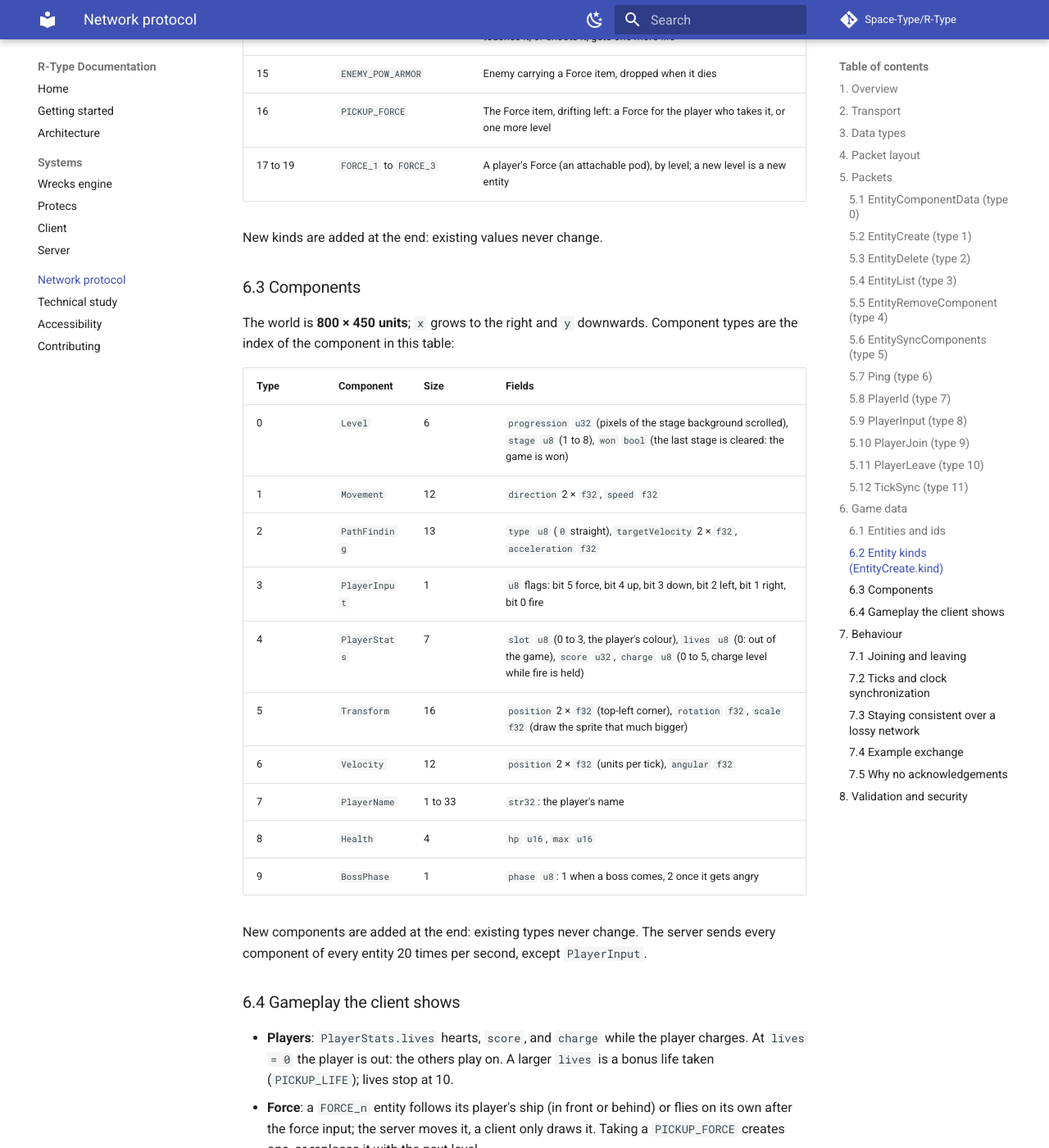
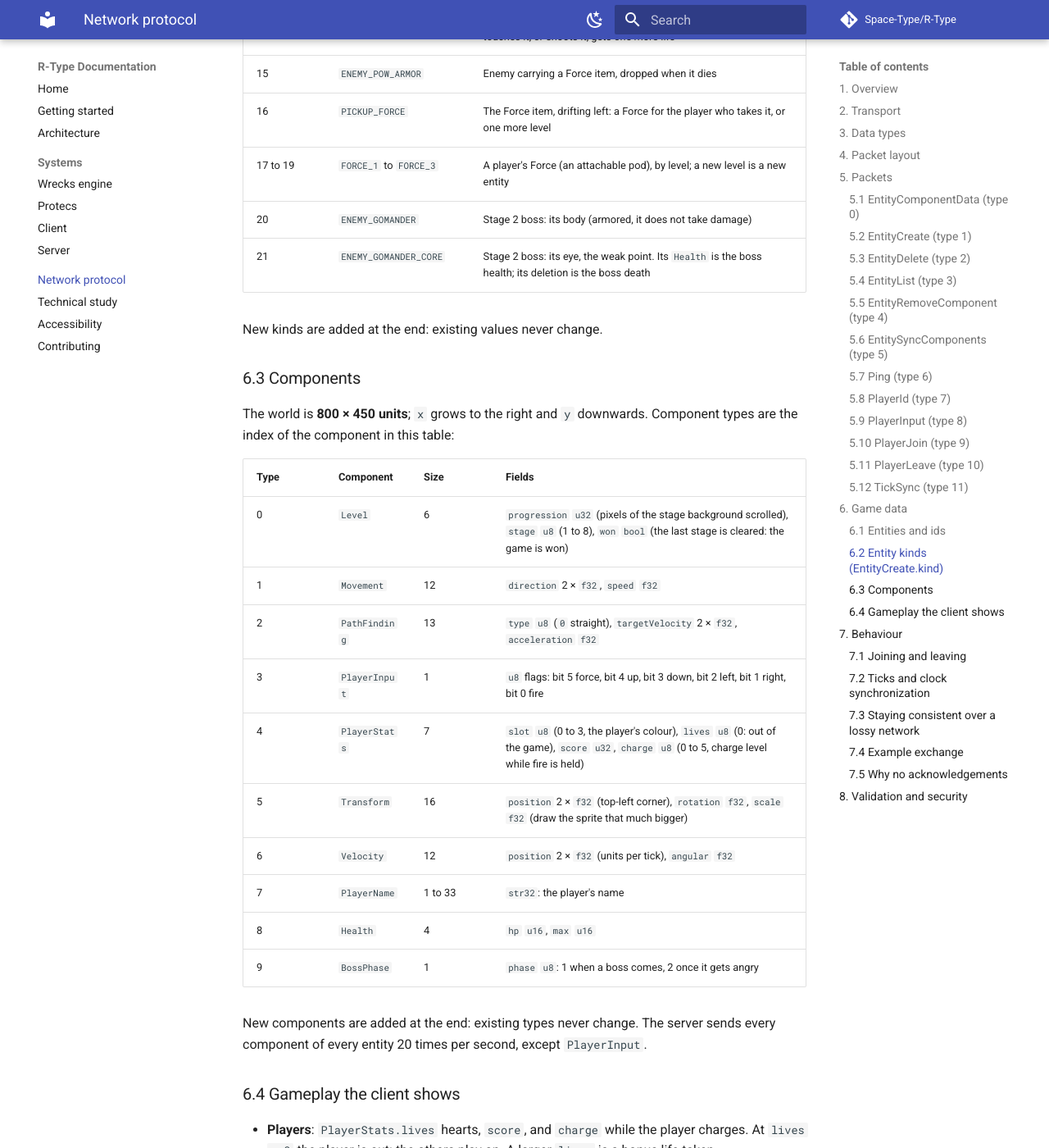
Before and after one commit to Space-Type/Documentation, an MkDocs documentation site: the page built from docs/protocol.md, in a window 1280 px wide and 1400 px high, scrolled down 8062 px. Shown: the whole window at 82% size. Built offline with MkDocs 1.6.1 and Material for MkDocs 9.7.7, drawn with Linux system fonts in a browser that asks for light colours; comment, search, counter and statistics services are not loaded; some of the changed text lies outside the part shown.

Commit message:
docs(gameplay): document stage 2 and the Gomander

```diff
--- a/docs/protocol.md
+++ b/docs/protocol.md
@@ -266,6 +266,8 @@ right after a join.
 | 15 | `ENEMY_POW_ARMOR` | Enemy carrying a Force item, dropped when it dies |
 | 16 | `PICKUP_FORCE` | The Force item, drifting left: a Force for the player who takes it, or one more level |
 | 17 to 19 | `FORCE_1` to `FORCE_3` | A player's Force (an attachable pod), by level; a new level is a new entity |
+| 20 | `ENEMY_GOMANDER` | Stage 2 boss: its body (armored, it does not take damage) |
+| 21 | `ENEMY_GOMANDER_CORE` | Stage 2 boss: its eye, the weak point. Its `Health` is the boss health; its deletion is the boss death |
 
 New kinds are added at the end: existing values never change.
 
@@ -304,8 +306,9 @@ sends every component of every entity 20 times per second, except
   0.4 s, up to 5), release to fire a beam (`PLAYER_BEAM_n`).
 - **Level**: one `GENERIC` entity with `Level`. A change of `stage` starts a
   new stage; `won = true` ends the game with a victory.
-- **Boss**: `Health` of the `ENEMY_DOBKERATOPS_CORE` entity is the boss health. When its
-  `BossPhase` goes up, the boss gets angry: a client SHOULD show it (text, sound, flash).
+- **Boss**: `Health` of the boss core (`ENEMY_DOBKERATOPS_CORE` in stage 1,
+  `ENEMY_GOMANDER_CORE` in stage 2) is the boss health. When its `BossPhase`
+  goes up, the boss gets angry: a client SHOULD show it (text, sound, flash).
 
 ## 7. Behaviour
 
```
Also changed, not shown: docs/contributing.md (+4 -1 lines), docs/getting-started.md (+4 -3 lines), docs/rfc-rtype.txt (+18 -18 lines), docs/systems/server.md (+14 -2 lines).
